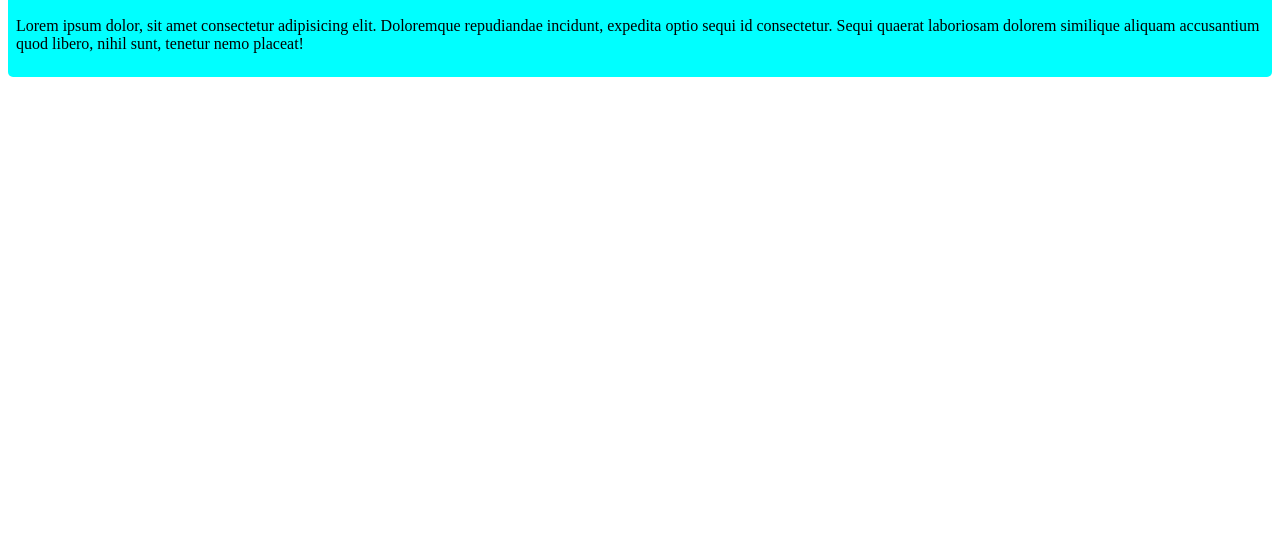
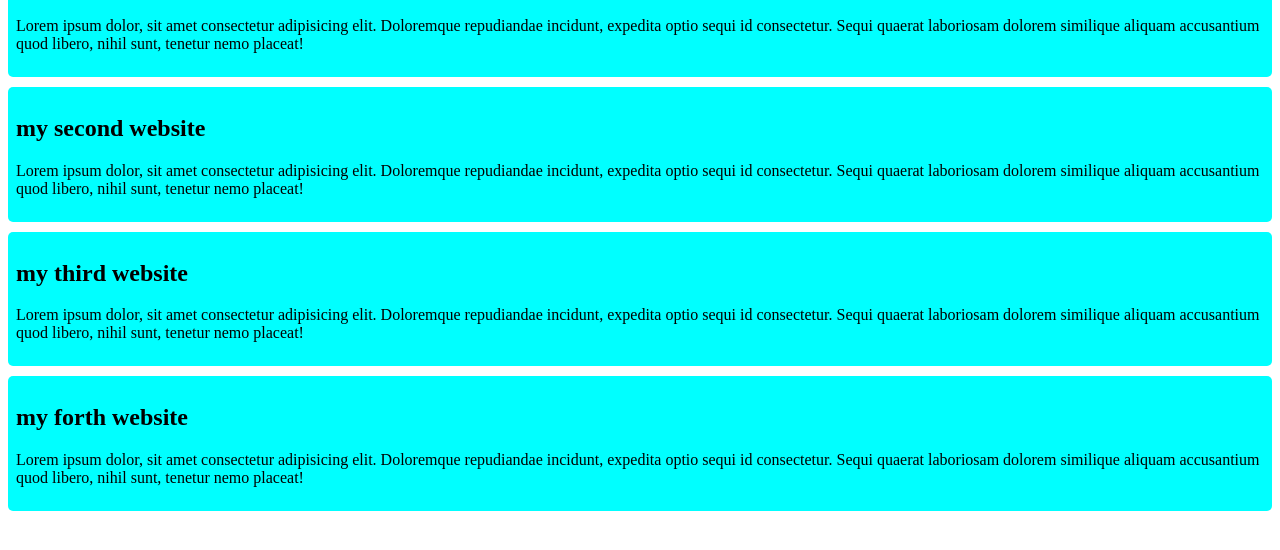
Before and after one commit to Asadul-Islam-Anik/my-simple-website, a plain HTML site: page index.html in a window 1280 px wide. Shown: the part 66-616 px from the top of the page. Drawn offline with Linux system fonts and the light colour scheme.

Commit message:
the second commit

```diff
--- a/index.html
+++ b/index.html
@@ -11,6 +11,18 @@
         <h2>my first website</h2>
         <p>Lorem ipsum dolor, sit amet consectetur adipisicing elit. Doloremque repudiandae incidunt, expedita optio sequi id consectetur. Sequi quaerat laboriosam dolorem similique aliquam accusantium quod libero, nihil sunt, tenetur nemo placeat!</p>
     </div>
+    <div>
+        <h2>my second website</h2>
+        <p>Lorem ipsum dolor, sit amet consectetur adipisicing elit. Doloremque repudiandae incidunt, expedita optio sequi id consectetur. Sequi quaerat laboriosam dolorem similique aliquam accusantium quod libero, nihil sunt, tenetur nemo placeat!</p>
+    </div>
+    <div>
+        <h2>my third website</h2>
+        <p>Lorem ipsum dolor, sit amet consectetur adipisicing elit. Doloremque repudiandae incidunt, expedita optio sequi id consectetur. Sequi quaerat laboriosam dolorem similique aliquam accusantium quod libero, nihil sunt, tenetur nemo placeat!</p>
+    </div>
+    <div>
+        <h2>my forth website</h2>
+        <p>Lorem ipsum dolor, sit amet consectetur adipisicing elit. Doloremque repudiandae incidunt, expedita optio sequi id consectetur. Sequi quaerat laboriosam dolorem similique aliquam accusantium quod libero, nihil sunt, tenetur nemo placeat!</p>
+    </div>
 
 </body>
 </html>
--- a/style/blog.css
+++ b/style/blog.css
@@ -2,4 +2,5 @@ div{
     background-color: aqua;
     padding: 8px;
     border-radius: 5px;
+    margin-bottom: 10px;
 }
```
